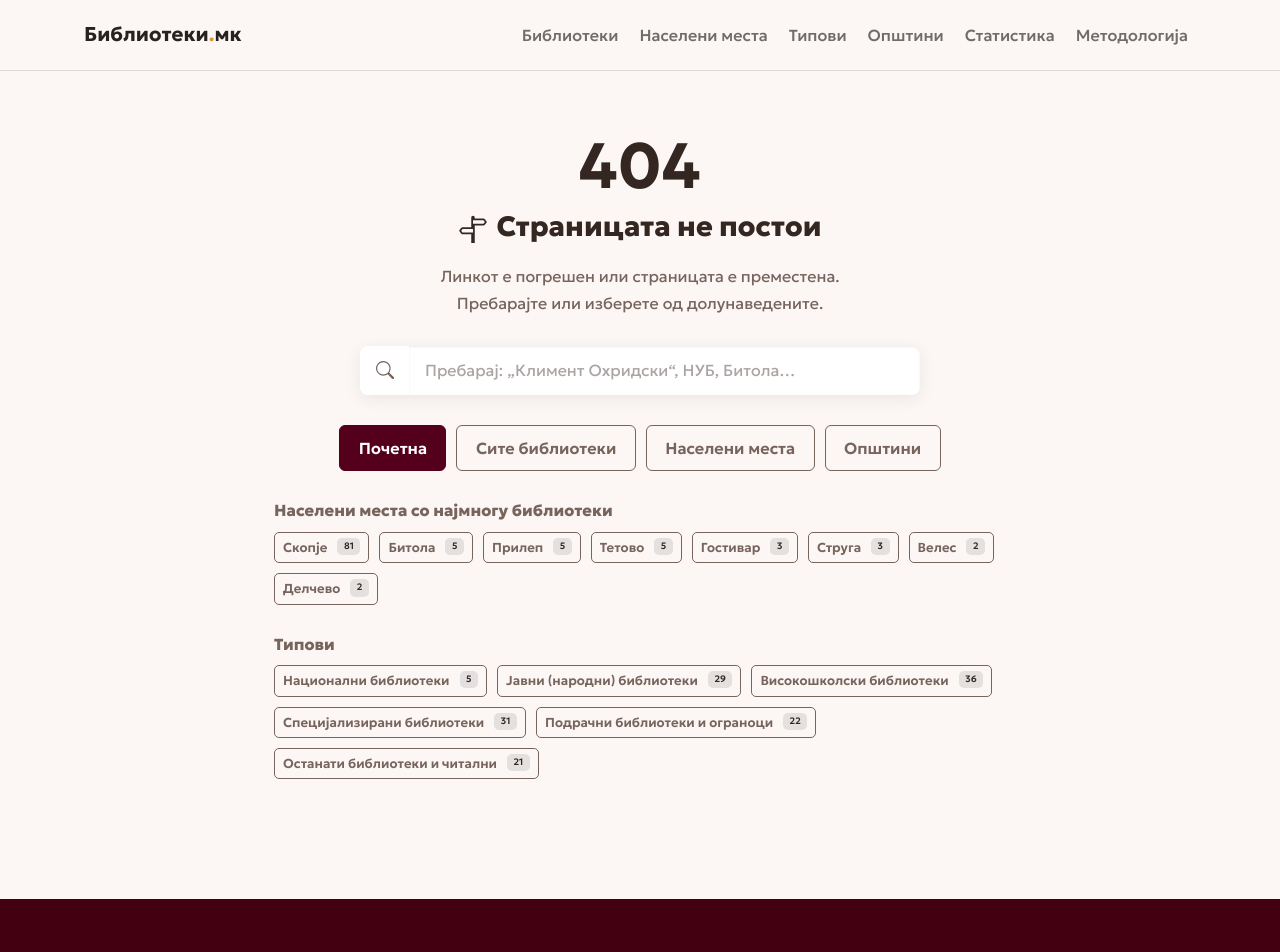
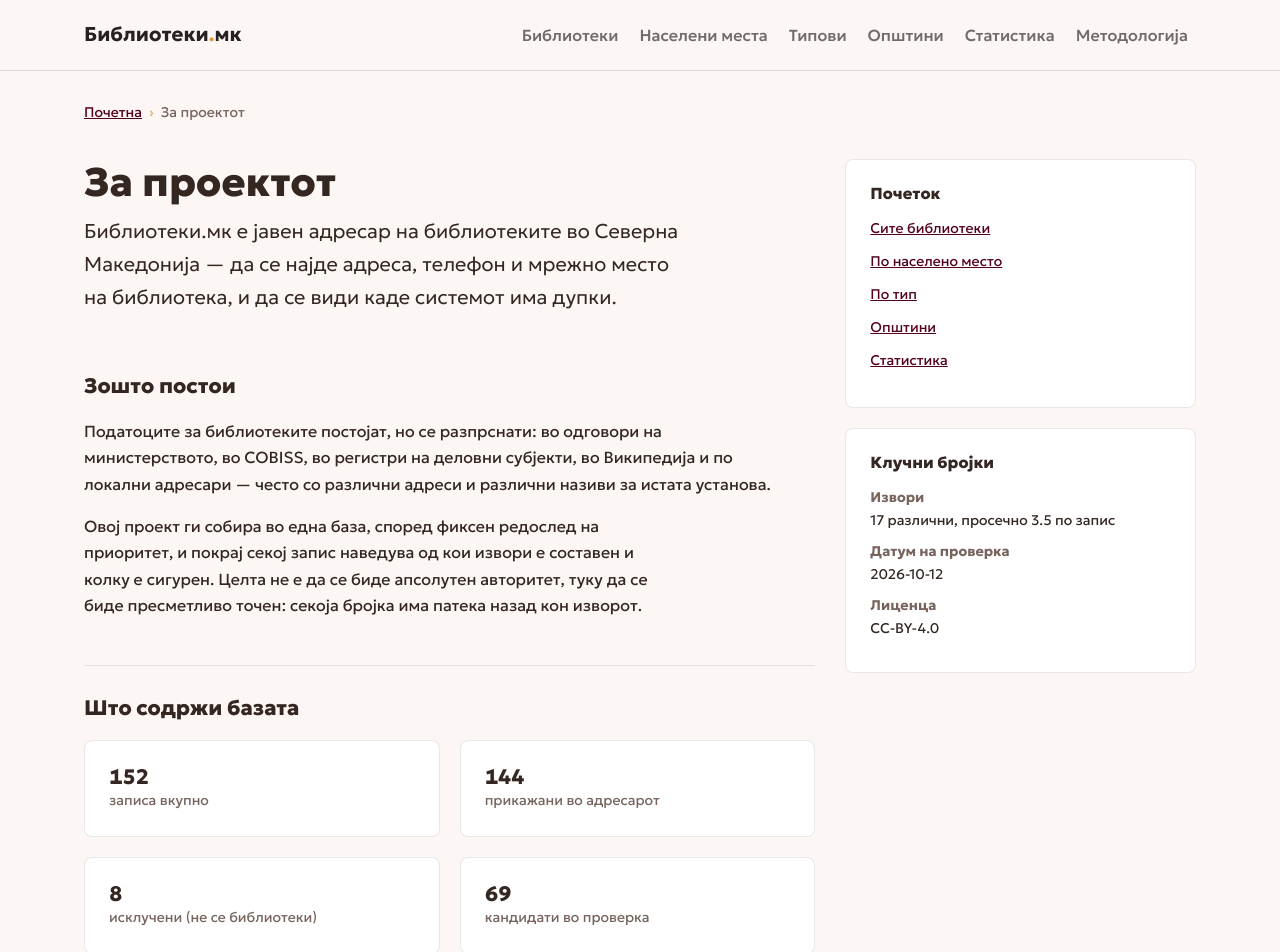
Before and after one commit to gocemitevski/mk-libraries, a Next.js app: page /za-proektot in a window 1280 px wide. Before the commit this address had no page. Shown: the top 952 px of the page. Built offline with nearby package versions, Linux system fonts and the light colour scheme.

Commit message:
Rename /o-proektu/ to /za-proektot/

```diff
--- a/app/metodologija/page.tsx
+++ b/app/metodologija/page.tsx
@@ -189,7 +189,7 @@ export default function MethodologyPage() {
               <ul className="list-unstyled small mb-0">
                 <li className="mb-2"><Link href="/statistika/">Статистика и преземање</Link></li>
                 <li className="mb-2"><Link href="/opstini/">Мапа на покриеноста</Link></li>
-                <li className="mb-2"><Link href="/o-proektu/">За проектот</Link></li>
+                <li className="mb-2"><Link href="/za-proektot/">За проектот</Link></li>
                 <li className="mb-2">
                   <a href="/data/methodology.md" download>
                     <Icon name="download" className="me-2" />
--- a/app/sitemap.ts
+++ b/app/sitemap.ts
@@ -21,7 +21,7 @@ export default function sitemap(): MetadataRoute.Sitemap {
     { url: `${SITE}/opstini/`, lastModified: LASTMOD, changeFrequency: 'weekly', priority: 0.8 },
     { url: `${SITE}/statistika/`, lastModified: LASTMOD, changeFrequency: 'monthly', priority: 0.7 },
     { url: `${SITE}/metodologija/`, lastModified: LASTMOD, changeFrequency: 'monthly', priority: 0.6 },
-    { url: `${SITE}/o-proektu/`, lastModified: LASTMOD, changeFrequency: 'monthly', priority: 0.5 },
+    { url: `${SITE}/za-proektot/`, lastModified: LASTMOD, changeFrequency: 'monthly', priority: 0.5 },
   ];
 
   // Деталните страници — само 144-те прикажани записи. 8-те „не е библиотека“
--- a/app/o-proektu/page.tsx
+++ b/app/za-proektot/page.tsx
@@ -7,8 +7,8 @@ import { formatNumber, NOUNS, plural } from '@/lib/format';
 
 export const metadata: Metadata = {
   title: 'За проектот',
-  description: `Што е Библиотеки.мк, како се собираат податоците, што се објавува а што не — и зошто ${formatNumber(stats.totals.excluded)} записи остануваат надвор од директориумот.`,
-  alternates: { canonical: '/o-proektu/' },
+  description: `Што е Библиотеки.мк, како се собираат податоците, што се објавува а што не — и зошто ${formatNumber(stats.totals.excluded)} записи остануваат надвор од адресарот.`,
+  alternates: { canonical: '/za-proektot/' },
 };
 
 export default function AboutPage() {
@@ -20,7 +20,7 @@ export default function AboutPage() {
           '@type': 'AboutPage',
           name: 'За проектот Библиотеки.мк',
           inLanguage: 'mk',
-          url: 'https://biblioteki.mk/o-proektu/',
+          url: 'https://biblioteki.mk/za-proektot/',
         }}
       />
       <Breadcrumbs items={[{ label: 'За проектот' }]} />
@@ -28,9 +28,9 @@ export default function AboutPage() {
       <div className="row g-4 mt-1">
         <div className="col-lg-8">
           <header className="mb-4">
-            <h1 className="h2 mb-2">За проектот</h1>
+            <h1 className="mb-2">За проектот</h1>
             <p className="lead mb-0">
-              Библиотеки.мк е јавен директориум на библиотеките во Северна Македонија — да се најде
+              Библиотеки.мк е јавен адресар на библиотеките во Северна Македонија — да се најде
               адреса, телефон и мрежно место на библиотека, и да се види каде системот има дупки.
             </p>
           </header>
@@ -39,7 +39,7 @@ export default function AboutPage() {
             <h2 className="h4 mb-3">Зошто постои</h2>
             <p>
               Податоците за библиотеките постојат, но се разпрснати: во одговори на министерството,
-              во COBISS, во регистри на деловни субјекти, во Википедија и по локални директориуми —
+              во COBISS, во регистри на деловни субјекти, во Википедија и по локални адресари —
               често со различни адреси и различни називи за истата установа.
             </p>
             <p>
@@ -55,7 +55,7 @@ export default function AboutPage() {
             <div className="row g-3 mb-3">
               {[
                 { n: stats.totals.records, l: `${plural(stats.totals.records, NOUNS.запис)} вкупно` },
-                { n: stats.totals.public, l: 'прикажани во директориумот' },
+                { n: stats.totals.public, l: 'прикажани во адресарот' },
                 { n: stats.totals.excluded, l: 'исклучени (не се библиотеки)' },
                 { n: candidates.length, l: 'кандидати во проверка' },
               ].map((s) => (
@@ -77,7 +77,7 @@ export default function AboutPage() {
             </p>
             <p>
               Уште {candidates.length} установи се во посебен лист како <strong>кандидати</strong>:
-              потврдено е дека постојат, но не и дека имаат библиотека. И тие не се во директориумот.
+              потврдено е дека постојат, но не и дека имаат библиотека. И тие не се во адресарот.
             </p>
           </section>
 
@@ -114,7 +114,7 @@ export default function AboutPage() {
               </div>
             </div>
             <p className="small text-secondary mt-3 mb-0">
-              Подетално: <Link href="/metodologija/">методологија и извори</Link>.
+              Подетално: <Link href="/metodologija/">Методологија и извори</Link>.
             </p>
           </section>
 
@@ -138,7 +138,7 @@ export default function AboutPage() {
                 центроиди по населено место и е јасно означена како приближна.
               </li>
               <li>
-                Работното време е преземено од директориуми и често е застарено — секогаш проверете
+                Работното време е преземено од адресари и често е застарено — секогаш проверете
                 на мрежното место на библиотеката.
               </li>
               <li>
--- a/components/site-footer.tsx
+++ b/components/site-footer.tsx
@@ -32,7 +32,7 @@ export function SiteFooter() {
             <ul className="list-unstyled small mb-0">
               <li className="mb-1"><Link href="/statistika/">Статистика</Link></li>
               <li className="mb-1"><Link href="/metodologija/">Методологија</Link></li>
-              <li className="mb-1"><Link href="/o-proektu/">За проектот</Link></li>
+              <li className="mb-1"><Link href="/za-proektot/">За проектот</Link></li>
             </ul>
           </div>
           <div className="col-md-3">
```
Also changed, not shown: app/za-proektot/opengraph-image.tsx (renamed from app/o-proektu/opengraph-image.tsx), 1 other file (tests, documents, lock files or other folders).
